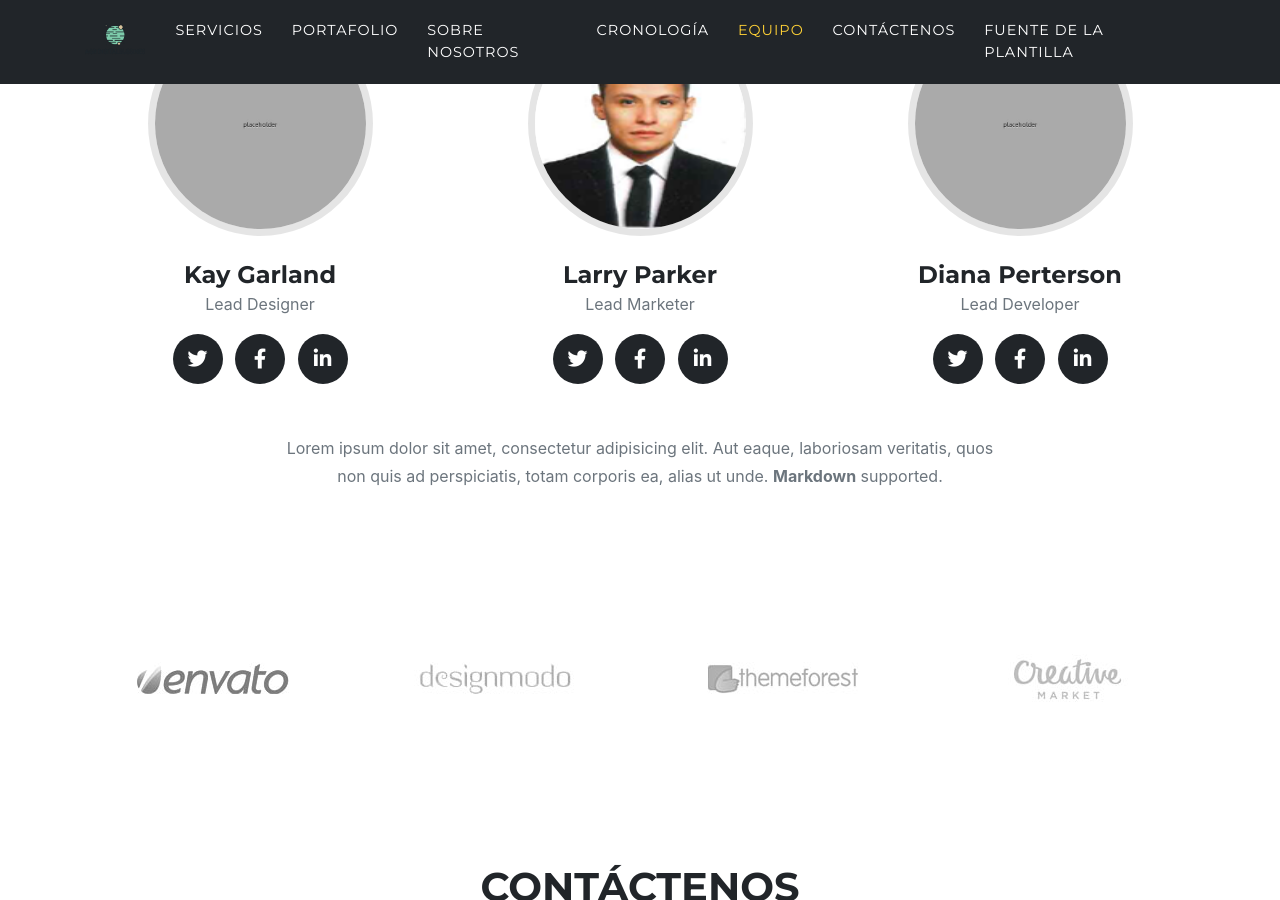
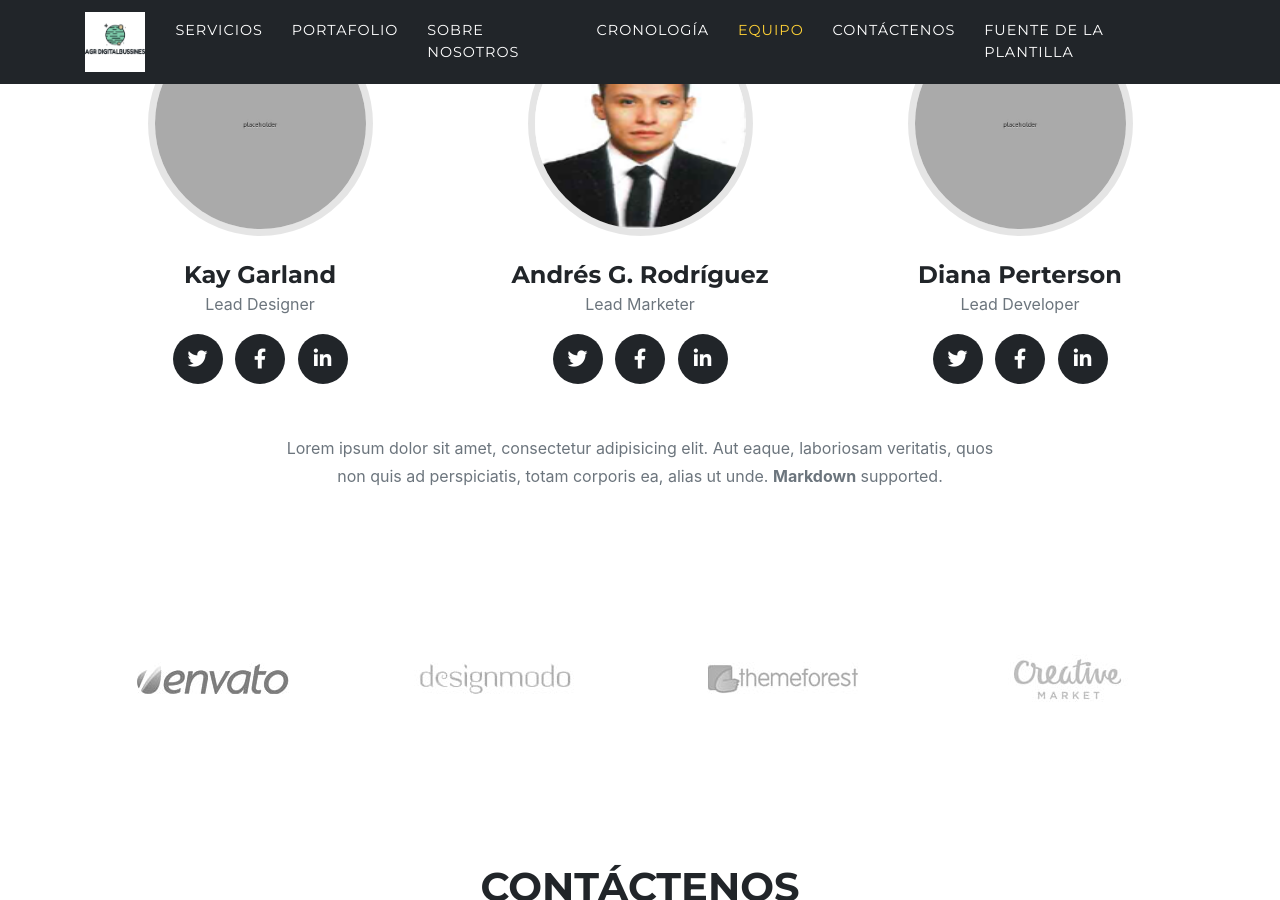
Before and after one commit to AGRDIGITALBUSSINES/WDIGITALBUSSINES, a Jekyll site: the page built from index.md, in a window 1280 px wide and 900 px high, scrolled down 5094 px. Built offline with Jekyll 4.4.1, drawn with Linux system fonts in a browser that asks for light colours; some web fonts are replaced.

Commit message:
Modificaciones de nombre

```diff
--- a/_data/sitetext.yml
+++ b/_data/sitetext.yml
@@ -267,7 +267,7 @@
             icon: fab fa-facebook-f
           - url: https://linkedin.com
             icon: fab fa-linkedin-in
-      - name: "Larry Parker"
+      - name: "Andrés G. Rodríguez"
         role: "Lead Marketer"
         image: assets/img/team/2.jpg
         social:
```
Also changed, not shown: assets/img/clients/creative2.jpg.
